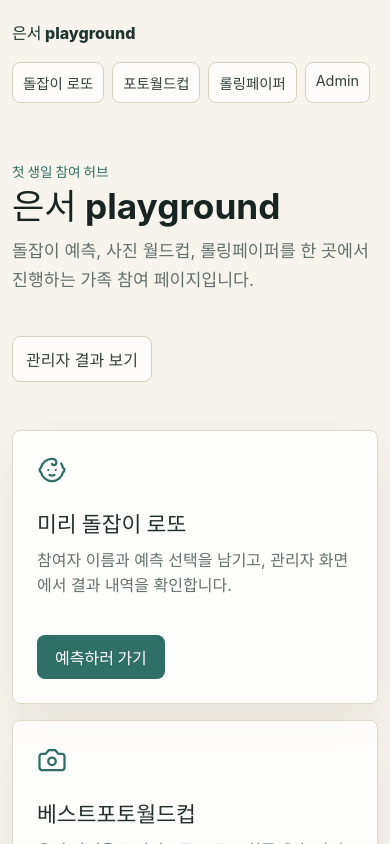
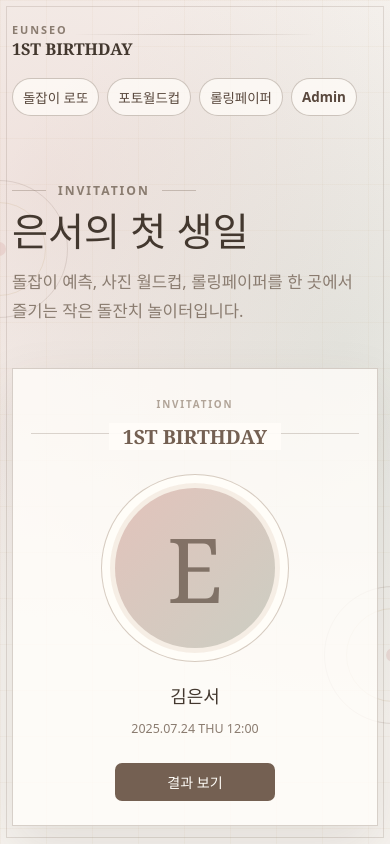
Before and after one commit to ugkimcoreen/eunseodol, a Vue app: page / in a window 390 px wide. Shown: the top 844 px of the page. Built offline with nearby package versions, Linux system fonts and the light colour scheme; no server answers.

Commit message:
new-design

```diff
--- a/src/components/PageShell.vue
+++ b/src/components/PageShell.vue
@@ -1,7 +1,12 @@
 <template>
   <main class="page-shell">
+    <div class="page-ornament page-ornament-left" aria-hidden="true"></div>
+    <div class="page-ornament page-ornament-right" aria-hidden="true"></div>
     <nav class="top-nav" aria-label="주요 메뉴">
-      <RouterLink class="brand" to="/">은서 playground</RouterLink>
+      <RouterLink class="brand" to="/">
+        <span>EUNSEO</span>
+        <strong>1st Birthday</strong>
+      </RouterLink>
       <div class="nav-links">
         <RouterLink to="/doljabi">돌잡이 로또</RouterLink>
         <RouterLink to="/photo-worldcup">포토월드컵</RouterLink>
--- a/src/styles.css
+++ b/src/styles.css
@@ -1,10 +1,21 @@
 :root {
   font-family:
-    Inter, Pretendard, ui-sans-serif, system-ui, -apple-system, BlinkMacSystemFont, "Segoe UI", sans-serif;
-  color: #24302f;
-  background: #f7f4ed;
+    "Noto Serif KR", "Nanum Myeongjo", Georgia, Pretendard, ui-serif, serif;
+  color: #43382f;
+  background: #f7f4f0;
   font-synthesis: none;
   text-rendering: optimizeLegibility;
+  --ink: #43382f;
+  --muted: #8a7c70;
+  --line: #ddd3c9;
+  --paper: rgba(255, 253, 249, 0.9);
+  --paper-strong: #fffdf8;
+  --brown: #746052;
+  --brown-dark: #59483d;
+  --rose: #d7a7a1;
+  --sage: #9fb4a7;
+  --gold: #c9ad86;
+  --shadow: 0 22px 52px rgba(85, 67, 49, 0.12);
 }
 
 * {
@@ -37,8 +48,90 @@ a {
 }
 
 .page-shell {
+  position: relative;
   min-height: 100vh;
-  padding: 20px clamp(16px, 4vw, 48px) 56px;
+  overflow: hidden;
+  padding: 22px clamp(16px, 4vw, 48px) 58px;
+  background:
+    radial-gradient(circle at 12% 10%, rgba(215, 167, 161, 0.24), transparent 26%),
+    radial-gradient(circle at 88% 18%, rgba(159, 180, 167, 0.22), transparent 24%),
+    linear-gradient(90deg, rgba(201, 173, 134, 0.08) 1px, transparent 1px),
+    linear-gradient(rgba(201, 173, 134, 0.08) 1px, transparent 1px),
+    #f7f4f0;
+  background-size: auto, auto, 46px 46px, 46px 46px, auto;
+}
+
+.page-shell::before,
+.page-shell::after {
+  content: "";
+  position: fixed;
+  pointer-events: none;
+  z-index: 0;
+}
+
+.page-shell::before {
+  inset: 10px;
+  border: 1px solid rgba(116, 96, 82, 0.18);
+}
+
+.page-shell::after {
+  top: 34px;
+  left: 50%;
+  width: min(520px, 62vw);
+  height: 1px;
+  background: linear-gradient(90deg, transparent, rgba(116, 96, 82, 0.32), transparent);
+  transform: translateX(-50%);
+}
+
+.page-ornament {
+  position: fixed;
+  z-index: 0;
+  width: 138px;
+  height: 138px;
+  border: 1px solid rgba(116, 96, 82, 0.16);
+  border-radius: 999px;
+  pointer-events: none;
+}
+
+.page-ornament::before,
+.page-ornament::after {
+  content: "";
+  position: absolute;
+  border-radius: 999px;
+}
+
+.page-ornament::before {
+  inset: 21px;
+  border: 1px solid rgba(201, 173, 134, 0.22);
+}
+
+.page-ornament::after {
+  inset: 61px;
+  background: rgba(215, 167, 161, 0.28);
+}
+
+.page-ornament-left {
+  left: -70px;
+  top: 180px;
+}
+
+.page-ornament-right {
+  right: -72px;
+  bottom: 120px;
+}
+
+.top-nav,
+.home-hero,
+.content-header,
+.menu-grid,
+.form-panel,
+.worldcup-stage,
+.rolling-layout,
+.admin-grid,
+.error-message,
+.muted {
+  position: relative;
+  z-index: 1;
 }
 
 .top-nav {
@@ -47,12 +140,26 @@ a {
   justify-content: space-between;
   gap: 18px;
   max-width: 1180px;
-  margin: 0 auto 36px;
+  margin: 0 auto 34px;
 }
 
 .brand {
-  font-weight: 800;
-  color: #1f3430;
+  display: grid;
+  gap: 1px;
+  color: var(--ink);
+  font-weight: 700;
+  text-transform: uppercase;
+}
+
+.brand span {
+  color: var(--muted);
+  font-family: Pretendard, ui-sans-serif, system-ui, sans-serif;
+  font-size: 0.68rem;
+  letter-spacing: 0.18em;
+}
+
+.brand strong {
+  font-size: 1.02rem;
 }
 
 .nav-links {
@@ -66,37 +173,34 @@ a {
 .admin-link,
 .stage-toolbar button,
 .icon-button {
-  border: 1px solid #d8d0bf;
-  border-radius: 8px;
-  background: rgba(255, 255, 255, 0.72);
-  color: #33403d;
-  padding: 10px 13px;
+  display: inline-flex;
+  align-items: center;
+  justify-content: center;
+  min-height: 38px;
+  border: 1px solid rgba(116, 96, 82, 0.34);
+  border-radius: 999px;
+  background: rgba(255, 253, 249, 0.74);
+  color: var(--brown-dark);
+  padding: 8px 14px;
+  font-family: Pretendard, ui-sans-serif, system-ui, sans-serif;
+  font-size: 0.88rem;
+  font-weight: 700;
 }
 
 .nav-links a.router-link-active {
-  border-color: #2f6f66;
-  color: #1f5d55;
-  font-weight: 700;
-}
-
-.home-hero,
-.content-header,
-.menu-grid,
-.form-panel,
-.worldcup-stage,
-.rolling-layout,
-.admin-grid {
-  max-width: 1180px;
-  margin: 0 auto;
+  border-color: var(--brown);
+  background: var(--brown);
+  color: #fffdf8;
 }
 
 .home-hero {
-  display: flex;
-  align-items: flex-end;
-  justify-content: space-between;
-  gap: 24px;
-  margin-bottom: 26px;
-  padding: clamp(22px, 5vw, 54px) 0;
+  display: grid;
+  grid-template-columns: minmax(0, 1fr) minmax(260px, 340px);
+  align-items: center;
+  gap: clamp(26px, 6vw, 74px);
+  max-width: 1180px;
+  margin: 0 auto 28px;
+  padding: clamp(24px, 5vw, 58px) 0;
 }
 
 .hero-copy,
@@ -105,11 +209,23 @@ a {
 }
 
 .eyebrow {
-  margin: 0 0 8px;
-  color: #2f6f66;
-  font-size: 0.85rem;
+  display: inline-flex;
+  align-items: center;
+  gap: 12px;
+  margin: 0 0 12px;
+  color: var(--muted);
+  font-family: Pretendard, ui-sans-serif, system-ui, sans-serif;
+  font-size: 0.76rem;
   font-weight: 800;
-  letter-spacing: 0;
+  letter-spacing: 0.16em;
+}
+
+.eyebrow::before,
+.eyebrow::after {
+  content: "";
+  width: 34px;
+  height: 1px;
+  background: rgba(116, 96, 82, 0.32);
 }
 
 h1,
@@ -119,27 +235,123 @@ p {
 }
 
 h1 {
-  margin-bottom: 14px;
-  color: #172421;
-  font-size: clamp(2.2rem, 8vw, 5.6rem);
-  line-height: 0.98;
+  margin-bottom: 16px;
+  color: var(--ink);
+  font-size: clamp(2.45rem, 7vw, 5.7rem);
+  font-weight: 500;
+  line-height: 1.03;
 }
 
 .content-header h1 {
-  font-size: clamp(2rem, 5vw, 4rem);
+  font-size: clamp(2.1rem, 5vw, 4.35rem);
 }
 
 .hero-copy p:last-child,
 .content-header p:last-child {
-  color: #62706d;
-  font-size: 1.08rem;
-  line-height: 1.65;
+  max-width: 610px;
+  color: var(--muted);
+  font-family: Pretendard, ui-sans-serif, system-ui, sans-serif;
+  font-size: 1.04rem;
+  line-height: 1.75;
+  word-break: keep-all;
+}
+
+.invite-card {
+  position: relative;
+  display: grid;
+  justify-items: center;
+  gap: 12px;
+  min-height: 472px;
+  border: 1px solid rgba(116, 96, 82, 0.28);
+  background: rgba(255, 253, 249, 0.78);
+  padding: 28px 24px 24px;
+  text-align: center;
+  box-shadow: var(--shadow);
+}
+
+.invite-card::before {
+  content: "INVITATION";
+  color: #b1a498;
+  font-family: Pretendard, ui-sans-serif, system-ui, sans-serif;
+  font-size: 0.62rem;
+  font-weight: 800;
+  letter-spacing: 0.18em;
+}
+
+.invite-line {
+  position: absolute;
+  top: 64px;
+  left: 18px;
+  right: 18px;
+  height: 1px;
+  background: rgba(116, 96, 82, 0.25);
+}
+
+.invite-card p {
+  position: relative;
+  z-index: 1;
+  margin: 0;
+  background: rgba(255, 253, 249, 0.92);
+  padding: 0 14px;
+  color: var(--brown);
+  font-size: 1.22rem;
+  font-weight: 700;
+}
+
+.invite-photo-frame {
+  display: grid;
+  place-items: center;
+  width: 188px;
+  height: 188px;
+  margin: 12px 0 2px;
+  border: 1px solid rgba(116, 96, 82, 0.25);
+  border-radius: 999px;
+  background: #f6eee5;
+  box-shadow: inset 0 0 0 8px #fffdf8;
+}
+
+.invite-photo {
+  display: grid;
+  place-items: center;
+  width: 160px;
+  height: 160px;
+  border-radius: 999px;
+  background:
+    linear-gradient(135deg, rgba(215, 167, 161, 0.52), rgba(159, 180, 167, 0.44)),
+    #efe2d8;
+  color: rgba(89, 72, 61, 0.68);
+  font-size: 5.6rem;
+  font-weight: 500;
+}
+
+.invite-card strong {
+  margin-top: 6px;
+  color: var(--ink);
+  font-size: 1.12rem;
+  font-weight: 600;
+}
+
+.invite-card span {
+  color: var(--muted);
+  font-family: Pretendard, ui-sans-serif, system-ui, sans-serif;
+  font-size: 0.78rem;
+}
+
+.invite-card .admin-link {
+  margin-top: 14px;
+  min-width: 160px;
+  border-color: transparent;
+  border-radius: 7px;
+  background: var(--brown);
+  color: #fffdf8;
 }
 
 .menu-grid {
   display: grid;
   grid-template-columns: repeat(3, minmax(0, 1fr));
   gap: 16px;
+  max-width: 1180px;
+  margin: 0 auto;
 }
 
 .menu-card,
@@ -147,43 +359,70 @@ h1 {
 .worldcup-stage,
 .note-form,
 .admin-panel {
-  border: 1px solid #e0d8c9;
+  border: 1px solid rgba(116, 96, 82, 0.2);
   border-radius: 8px;
-  background: rgba(255, 255, 255, 0.82);
-  box-shadow: 0 18px 48px rgba(63, 52, 33, 0.08);
+  background: var(--paper);
+  box-shadow: var(--shadow);
 }
 
 .menu-card {
+  position: relative;
   display: grid;
-  min-height: 250px;
+  min-height: 276px;
   align-content: space-between;
   gap: 22px;
+  overflow: hidden;
   padding: 24px;
   transition:
     transform 160ms ease,
-    border-color 160ms ease;
+    border-color 160ms ease,
+    background 160ms ease;
+}
+
+.menu-card::after {
+  content: "";
+  position: absolute;
+  right: 18px;
+  bottom: 18px;
+  width: 42px;
+  height: 42px;
+  border: 1px solid rgba(116, 96, 82, 0.18);
+  border-radius: 999px;
+  box-shadow: 18px -18px 0 rgba(215, 167, 161, 0.12);
 }
 
 .menu-card:hover {
-  border-color: #2f6f66;
+  border-color: rgba(116, 96, 82, 0.48);
+  background: var(--paper-strong);
   transform: translateY(-3px);
 }
 
 .menu-card svg {
-  color: #2f6f66;
+  color: var(--brown);
+}
+
+.menu-card small {
+  color: var(--gold);
+  font-family: Pretendard, ui-sans-serif, system-ui, sans-serif;
+  font-size: 0.72rem;
+  font-weight: 900;
+  letter-spacing: 0.08em;
 }
 
 .menu-card h2 {
-  margin-bottom: 10px;
-  font-size: 1.35rem;
+  margin: 8px 0 10px;
+  font-size: 1.42rem;
+  font-weight: 600;
 }
 
 .menu-card p {
-  color: #65716f;
-  line-height: 1.55;
+  color: var(--muted);
+  font-family: Pretendard, ui-sans-serif, system-ui, sans-serif;
+  line-height: 1.62;
+  word-break: keep-all;
 }
 
-.menu-card span,
+.menu-card > span,
 .primary-action {
   display: inline-flex;
   align-items: center;
@@ -192,38 +431,67 @@ h1 {
   width: fit-content;
   min-height: 44px;
   border: 0;
-  border-radius: 8px;
-  background: #2f6f66;
+  border-radius: 7px;
+  background: var(--brown);
   color: white;
   padding: 0 18px;
+  font-family: Pretendard, ui-sans-serif, system-ui, sans-serif;
   font-weight: 800;
 }
 
 .content-header {
-  margin-bottom: 24px;
+  margin: 0 auto 24px;
 }
 
 .form-panel {
   display: grid;
   gap: 22px;
-  padding: clamp(18px, 4vw, 32px);
+  max-width: 1180px;
+  margin: 0 auto;
+  padding: clamp(20px, 4vw, 34px);
+}
+
+.section-title {
+  display: grid;
+  grid-template-columns: 1fr auto 1fr;
+  align-items: center;
+  gap: 14px;
+  color: var(--brown);
+  text-align: center;
+}
+
+.section-title span {
+  height: 1px;
+  background: rgba(116, 96, 82, 0.22);
+}
+
+.section-title strong {
+  font-size: 1.04rem;
+  font-weight: 600;
 }
 
 .field {
   display: grid;
   gap: 8px;
-  color: #33403d;
+  color: var(--ink);
+  font-family: Pretendard, ui-sans-serif, system-ui, sans-serif;
   font-weight: 800;
 }
 
 .field input,
 .field textarea {
   width: 100%;
-  border: 1px solid #d8d0bf;
+  border: 1px solid rgba(116, 96, 82, 0.23);
   border-radius: 8px;
-  background: white;
+  background: rgba(255, 255, 255, 0.86);
   padding: 13px 14px;
-  color: #24302f;
+  color: var(--ink);
+}
+
+.field input:focus,
+.field textarea:focus {
+  outline: 2px solid rgba(201, 173, 134, 0.42);
+  border-color: rgba(116, 96, 82, 0.45);
 }
 
 .field textarea {
@@ -237,23 +505,35 @@ h1 {
 }
 
 .choice-card {
+  position: relative;
   display: grid;
-  min-height: 112px;
+  min-height: 128px;
   gap: 8px;
-  border: 1px solid #d8d0bf;
+  border: 1px solid rgba(116, 96, 82, 0.2);
   border-radius: 8px;
-  background: white;
-  padding: 16px;
+  background: #fffdf8;
+  padding: 18px 16px;
   text-align: left;
+}
+
+.choice-dot {
+  width: 12px;
+  height: 12px;
+  border: 1px solid rgba(116, 96, 82, 0.22);
+  border-radius: 999px;
+  background: var(--choice-color);
+  box-shadow: 0 0 0 5px color-mix(in srgb, var(--choice-color), transparent 78%);
 }
 
 .choice-card strong {
   color: var(--choice-color);
-  font-size: 1.25rem;
+  font-size: 1.3rem;
+  font-weight: 700;
 }
 
 .choice-card small {
-  color: #65716f;
+  color: var(--muted);
+  font-family: Pretendard, ui-sans-serif, system-ui, sans-serif;
 }
 
 .choice-card.selected {
@@ -268,24 +548,27 @@ h1 {
   align-items: center;
   gap: 8px;
   margin: 0;
+  font-family: Pretendard, ui-sans-serif, system-ui, sans-serif;
   line-height: 1.5;
 }
 
 .success-message {
-  color: #2f6f66;
+  color: #50715e;
   font-weight: 800;
 }
 
 .error-message {
-  color: #c92a2a;
+  color: #b44848;
   font-weight: 700;
 }
 
 .muted {
-  color: #65716f;
+  color: var(--muted);
 }
 
 .worldcup-stage {
+  max-width: 1180px;
+  margin: 0 auto;
   padding: clamp(18px, 4vw, 30px);
 }
 
@@ -298,6 +581,25 @@ h1 {
   margin-bottom: 18px;
 }
 
+.stage-toolbar div {
+  display: grid;
+  gap: 4px;
+}
+
+.stage-toolbar small {
+  color: var(--gold);
+  font-family: Pretendard, ui-sans-serif, system-ui, sans-serif;
+  font-size: 0.72rem;
+  font-weight: 900;
+  letter-spacing: 0.1em;
+}
+
+.stage-toolbar strong {
+  color: var(--ink);
+  font-size: 1.2rem;
+  font-weight: 600;
+}
+
 .photo-pair {
   display: grid;
   grid-template-columns: repeat(2, minmax(0, 1fr));
@@ -306,11 +608,19 @@ h1 {
 
 .photo-choice {
   overflow: hidden;
-  border: 1px solid #d8d0bf;
+  border: 1px solid rgba(116, 96, 82, 0.23);
   border-radius: 8px;
-  background: white;
+  background: #fffdf8;
   padding: 0;
   text-align: left;
+  transition:
+    transform 160ms ease,
+    box-shadow 160ms ease;
+}
+
+.photo-choice:hover {
+  box-shadow: 0 18px 34px rgba(85, 67, 49, 0.14);
+  transform: translateY(-2px);
 }
 
 .photo-choice img,
@@ -324,24 +634,44 @@ h1 {
 .photo-choice span {
   display: block;
   padding: 14px;
-  font-weight: 800;
+  color: var(--ink);
+  font-size: 1.04rem;
+  font-weight: 700;
 }
 
 .winner-panel {
   display: grid;
   justify-items: center;
-  gap: 14px;
+  gap: 12px;
   max-width: 560px;
   margin: 0 auto;
   text-align: center;
 }
 
 .winner-panel svg {
-  color: #d9480f;
+  color: var(--gold);
+}
+
+.winner-panel .eyebrow {
+  margin: 0;
 }
 
 .winner-panel img {
-  border-radius: 8px;
+  border: 9px solid #fffdf8;
+  border-radius: 999px;
+  aspect-ratio: 1;
+  box-shadow: 0 0 0 1px rgba(116, 96, 82, 0.22);
+}
+
+.winner-panel h2 {
+  margin-bottom: 0;
+  font-size: 1.7rem;
+  font-weight: 600;
+}
+
+.winner-panel p:last-child {
+  color: var(--muted);
+  font-family: Pretendard, ui-sans-serif, system-ui, sans-serif;
 }
 
 .rolling-layout {
@@ -349,6 +679,8 @@ h1 {
   grid-template-columns: 320px minmax(0, 1fr);
   gap: 18px;
   align-items: start;
+  max-width: 1180px;
+  margin: 0 auto;
 }
 
 .note-form {
@@ -370,20 +702,22 @@ h1 {
 }
 
 .swatches button.active {
-  border-color: #24302f;
+  border-color: var(--brown-dark);
+  box-shadow: 0 0 0 3px rgba(116, 96, 82, 0.12);
 }
 
 .paper-canvas {
   position: relative;
   min-height: 680px;
   overflow: hidden;
-  border: 1px solid #dfd2bd;
+  border: 1px solid rgba(116, 96, 82, 0.22);
   border-radius: 8px;
   background:
-    linear-gradient(90deg, rgba(182, 143, 85, 0.08) 1px, transparent 1px),
-    linear-gradient(rgba(182, 143, 85, 0.08) 1px, transparent 1px),
-    #fffaf0;
+    linear-gradient(90deg, rgba(201, 173, 134, 0.08) 1px, transparent 1px),
+    linear-gradient(rgba(201, 173, 134, 0.08) 1px, transparent 1px),
+    #fffdf8;
   background-size: 36px 36px;
+  box-shadow: var(--shadow);
 }
 
 .paper-canvas::before {
@@ -391,13 +725,48 @@ h1 {
   position: absolute;
   right: 24px;
   bottom: 18px;
-  color: rgba(47, 111, 102, 0.13);
+  color: rgba(116, 96, 82, 0.08);
   font-size: clamp(3rem, 9vw, 7rem);
+  font-weight: 700;
+}
+
+.paper-canvas::after {
+  content: "";
+  position: absolute;
+  top: 78px;
+  bottom: 42px;
+  left: 50%;
+  width: 1px;
+  background: linear-gradient(rgba(116, 96, 82, 0.2), rgba(116, 96, 82, 0.04));
+}
+
+.paper-heading {
+  position: relative;
+  z-index: 1;
+  display: grid;
+  justify-items: center;
+  gap: 4px;
+  padding: 24px 18px 12px;
+  text-align: center;
+}
+
+.paper-heading span {
+  color: var(--gold);
+  font-family: Pretendard, ui-sans-serif, system-ui, sans-serif;
+  font-size: 0.7rem;
   font-weight: 900;
+  letter-spacing: 0.14em;
+}
+
+.paper-heading strong {
+  color: var(--ink);
+  font-size: 1.18rem;
+  font-weight: 600;
 }
 
 .paper-note {
   position: absolute;
+  z-index: 2;
   width: min(210px, 42vw);
   min-height: 116px;
   border: 1px solid rgba(56, 45, 29, 0.13);
@@ -408,6 +777,7 @@ h1 {
 
 .paper-note p {
   margin-bottom: 14px;
+  font-family: Pretendard, ui-sans-serif, system-ui, sans-serif;
   line-height: 1.45;
   word-break: keep-all;
   overflow-wrap: anywhere;
@@ -415,14 +785,16 @@ h1 {
 
 .paper-note strong {
   display: block;
-  color: #52615e;
-  font-size: 0.88rem;
+  color: var(--brown);
+  font-size: 0.9rem;
 }
 
 .admin-grid {
   display: grid;
   grid-template-columns: repeat(2, minmax(0, 1fr));
   gap: 16px;
+  max-width: 1180px;
+  margin: 0 auto;
 }
 
 .admin-panel {
@@ -431,6 +803,11 @@ h1 {
 
 .admin-panel.wide {
   grid-column: 1 / -1;
+}
+
+.admin-panel h2 {
+  font-size: 1.35rem;
+  font-weight: 600;
 }
 
 .summary-list,
@@ -446,7 +823,7 @@ h1 {
   align-items: center;
   justify-content: space-between;
   gap: 12px;
-  border-bottom: 1px solid #eee5d8;
+  border-bottom: 1px solid rgba(116, 96, 82, 0.13);
   padding: 10px 0;
 }
 
@@ -468,53 +845,60 @@ h1 {
 table {
   width: 100%;
   border-collapse: collapse;
+  font-family: Pretendard, ui-sans-serif, system-ui, sans-serif;
 }
 
 th,
 td {
-  border-bottom: 1px solid #eee5d8;
+  border-bottom: 1px solid rgba(116, 96, 82, 0.13);
   padding: 12px 10px;
   text-align: left;
 }
 
 th {
-  color: #52615e;
+  color: var(--muted);
   font-size: 0.9rem;
 }
 
 .note-list article {
-  border-bottom: 1px solid #eee5d8;
+  border-bottom: 1px solid rgba(116, 96, 82, 0.13);
   padding: 12px 0;
 }
 
 .note-list p {
   margin-bottom: 8px;
+  font-family: Pretendard, ui-sans-serif, system-ui, sans-serif;
 }
 
 .note-list span {
-  color: #65716f;
+  color: var(--muted);
+  font-family: Pretendard, ui-sans-serif, system-ui, sans-serif;
   font-size: 0.9rem;
 }
 
 @media (max-width: 820px) {
   .top-nav,
-  .home-hero,
   .stage-toolbar,
   .admin-header {
     align-items: flex-start;
     flex-direction: column;
   }
 
-  .nav-links {
-    justify-content: flex-start;
-  }
-
+  .home-hero,
   .menu-grid,
   .option-grid,
   .photo-pair,
   .rolling-layout,
   .admin-grid {
     grid-template-columns: 1fr;
+  }
+
+  .nav-links {
+    justify-content: flex-start;
+  }
+
+  .invite-card {
+    min-height: 430px;
   }
 
   .paper-canvas {
@@ -527,13 +911,21 @@ th {
     padding-inline: 12px;
   }
 
+  .page-shell::before {
+    inset: 6px;
+  }
+
   .nav-links a {
-    padding: 9px 10px;
-    font-size: 0.9rem;
+    padding: 8px 10px;
+    font-size: 0.84rem;
   }
 
   .menu-card {
-    min-height: 210px;
+    min-height: 230px;
+  }
+
+  .invite-card {
+    padding-inline: 18px;
   }
 
   .paper-note {
--- a/src/views/AdminView.vue
+++ b/src/views/AdminView.vue
@@ -57,7 +57,7 @@ onMounted(loadAdminData)
   <PageShell>
     <section class="content-header admin-header">
       <div>
-        <p class="eyebrow">결과 확인</p>
+        <p class="eyebrow">PARTY DASHBOARD</p>
         <h1>Admin</h1>
         <p>돌잡이 예측, 포토월드컵 집계, 롤링페이퍼 메모를 확인합니다.</p>
       </div>
--- a/src/views/HomeView.vue
+++ b/src/views/HomeView.vue
@@ -31,17 +31,27 @@ const menus = [
   <PageShell>
     <section class="home-hero">
       <div class="hero-copy">
-        <p class="eyebrow">첫 생일 참여 허브</p>
-        <h1>은서 playground</h1>
-        <p>돌잡이 예측, 사진 월드컵, 롤링페이퍼를 한 곳에서 진행하는 가족 참여 페이지입니다.</p>
+        <p class="eyebrow">INVITATION</p>
+        <h1>은서의 첫 생일</h1>
+        <p>돌잡이 예측, 사진 월드컵, 롤링페이퍼를 한 곳에서 즐기는 작은 돌잔치 놀이터입니다.</p>
       </div>
-      <RouterLink class="admin-link" to="/admin">관리자 결과 보기</RouterLink>
+      <div class="invite-card" aria-label="은서 첫 생일 초대장">
+        <div class="invite-line"></div>
+        <p>1ST BIRTHDAY</p>
+        <div class="invite-photo-frame">
+          <div class="invite-photo">E</div>
+        </div>
+        <strong>김은서</strong>
+        <span>2025.07.24 THU 12:00</span>
+        <RouterLink class="admin-link" to="/admin">결과 보기</RouterLink>
+      </div>
     </section>
 
     <section class="menu-grid" aria-label="참여 메뉴">
-      <RouterLink v-for="menu in menus" :key="menu.to" class="menu-card" :to="menu.to">
+      <RouterLink v-for="(menu, index) in menus" :key="menu.to" class="menu-card" :to="menu.to">
         <component :is="menu.icon" :size="30" stroke-width="1.8" />
         <div>
+          <small>{{ String(index + 1).padStart(2, '0') }} · EUNSEO PARTY</small>
           <h2>{{ menu.title }}</h2>
           <p>{{ menu.description }}</p>
         </div>
--- a/src/views/RollingPaperView.vue
+++ b/src/views/RollingPaperView.vue
@@ -121,7 +121,7 @@ onUnmounted(() => {
 <template>
   <PageShell>
     <section class="content-header">
-      <p class="eyebrow">실시간 축하 메모</p>
+      <p class="eyebrow">MESSAGE FOR EUNSEO</p>
       <h1>은서 롤링페이퍼</h1>
       <p>종이 위에 남기는 마음들이 실시간으로 함께 보입니다.</p>
     </section>
@@ -158,6 +158,10 @@ onUnmounted(() => {
       </form>
 
       <div class="paper-canvas" aria-label="롤링페이퍼 캔버스">
+        <div class="paper-heading" aria-hidden="true">
+          <span>THANK YOU</span>
+          <strong>은서에게 남기는 마음</strong>
+        </div>
         <article v-for="note in notes" :key="note.id" class="paper-note" :style="noteStyle(note)">
           <p>{{ note.message }}</p>
           <strong>{{ note.author_name }}</strong>
```
Also changed, not shown: src/views/DoljabiView.vue (+8 -1 lines), src/views/PhotoWorldCupView.vue (+6 -2 lines).
